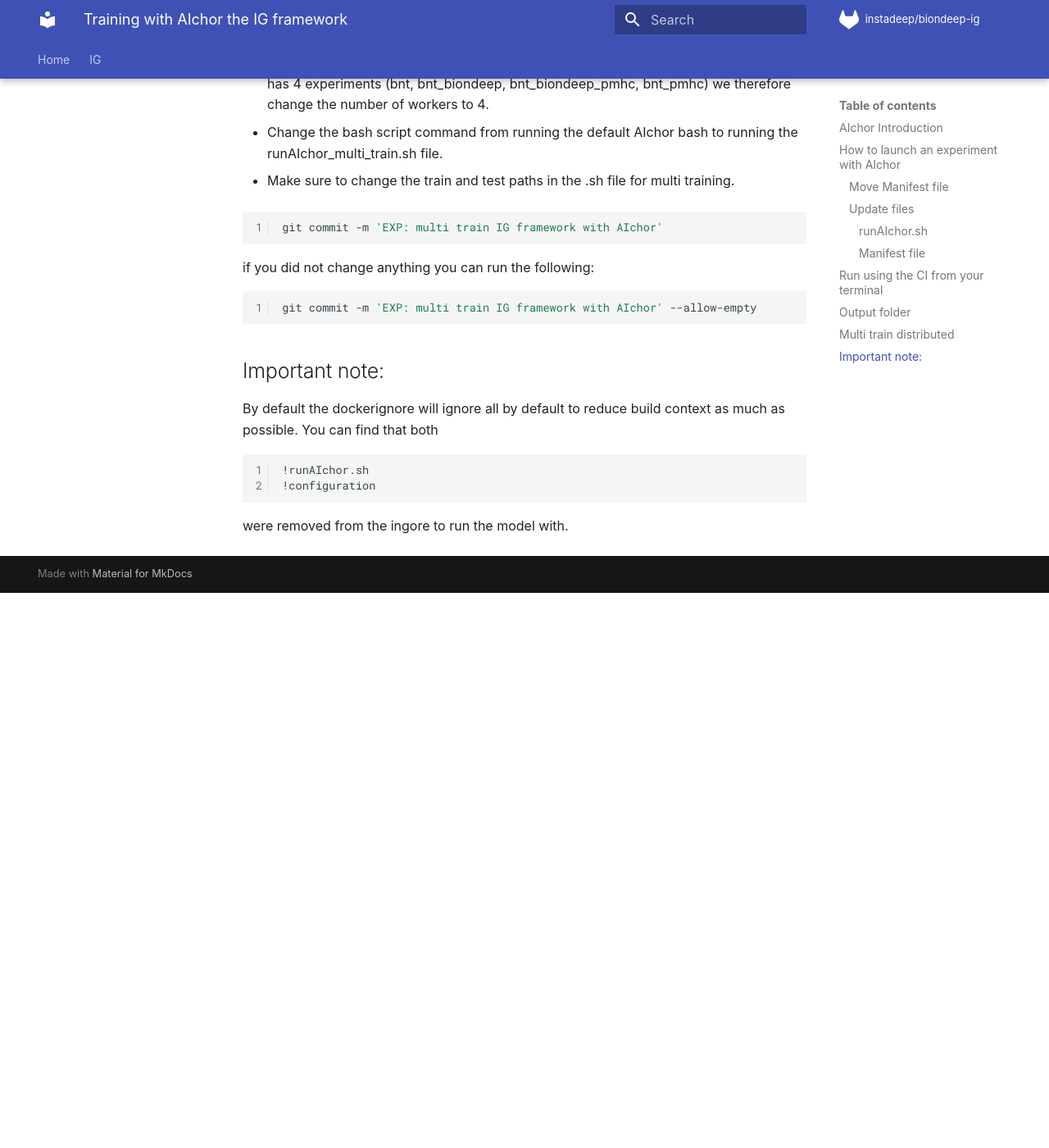
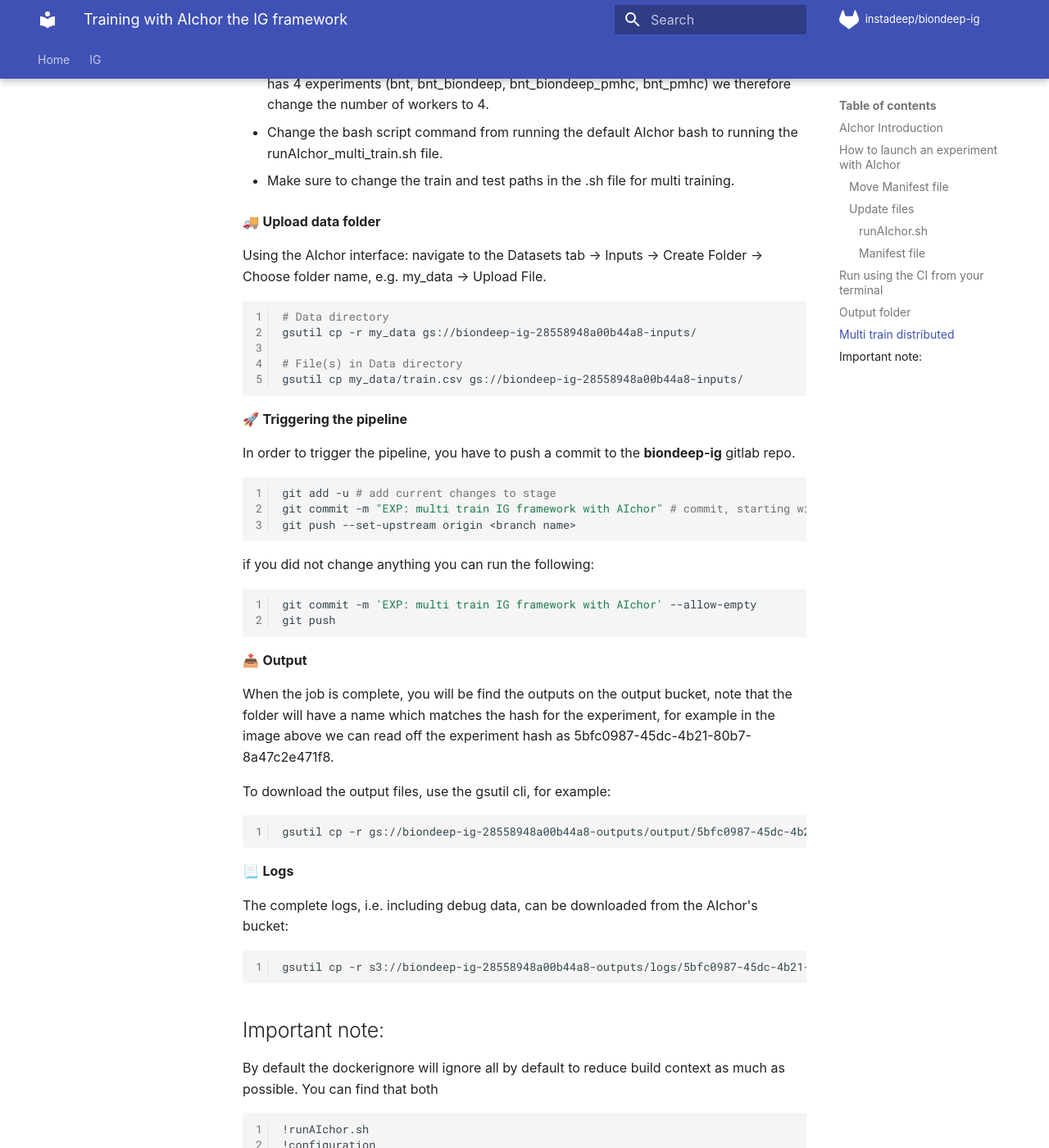
Before and after one commit to yessinek97/yessinek97, an MkDocs documentation site: the page built from docs/pages/ig/Tutorials/Training_with_AIchor.md, in a window 1280 px wide and 1400 px high, scrolled down 1875 px. Shown: the whole window at 82% size. Built offline with MkDocs 1.6.1 and Material for MkDocs 9.7.7, drawn with Linux system fonts in a browser that asks for light colours; some web fonts are replaced; comment, search, counter and statistics services are not loaded; before the commit the page ends 2598 px from its top, so only the background shows below that.

Commit message:
Resolve "Fix AIChor Implementation"

````diff
--- a/docs/pages/ig/Tutorials/Training_with_AIchor.md
+++ b/docs/pages/ig/Tutorials/Training_with_AIchor.md
@@ -82,16 +82,53 @@ we therefore change the number of workers to 4.
 
 * Make sure to change the train and test paths in the .sh file for multi training.
 
+
+🚚 **Upload data folder**
+
+Using the AIchor interface: navigate to the Datasets tab → Inputs → Create Folder → Choose folder name, e.g. my_data → Upload File.
+
 ```bash
-git commit -m 'EXP: multi train IG framework with AIchor'
+# Data directory
+gsutil cp -r my_data gs://biondeep-ig-28558948a00b44a8-inputs/
+
+# File(s) in Data directory
+gsutil cp my_data/train.csv gs://biondeep-ig-28558948a00b44a8-inputs/
+
+```
+
+🚀  **Triggering the pipeline**
+
+In order to trigger the pipeline, you have to push a commit to the **biondeep-ig** gitlab repo.
+
+```bash
+git add -u # add current changes to stage
+git commit -m "EXP: multi train IG framework with AIchor" # commit, starting with 'exp: ' so that AIchor triggers the run
+git push --set-upstream origin <branch name>
 ```
 
 if you did not change anything you can run the following:
 
 ```bash
 git commit -m 'EXP: multi train IG framework with AIchor' --allow-empty
+git push
+```
+📤  **Output**
+
+When the job is complete, you will be find the outputs on the output bucket, note that the folder will have a name which matches the hash for the experiment, for example in the image above we can read off the experiment hash as 5bfc0987-45dc-4b21-80b7-8a47c2e471f8.
+
+To download the output files, use the gsutil cli, for example:
+
+```bash
+gsutil cp -r gs://biondeep-ig-28558948a00b44a8-outputs/output/5bfc0987-45dc-4b21-80b7-8a47c2e471f8/ models/
 ```
 
+📃 **Logs**
+
+The complete logs, i.e. including debug data, can be downloaded from the AIchor's bucket:
+
+```bash
+gsutil cp -r s3://biondeep-ig-28558948a00b44a8-outputs/logs/5bfc0987-45dc-4b21-80b7-8a47c2e471f8/ .
+```
 
 ## Important note:
 
````
Also changed, not shown: manifest.yaml (+6 -14 lines), 5 other files.
